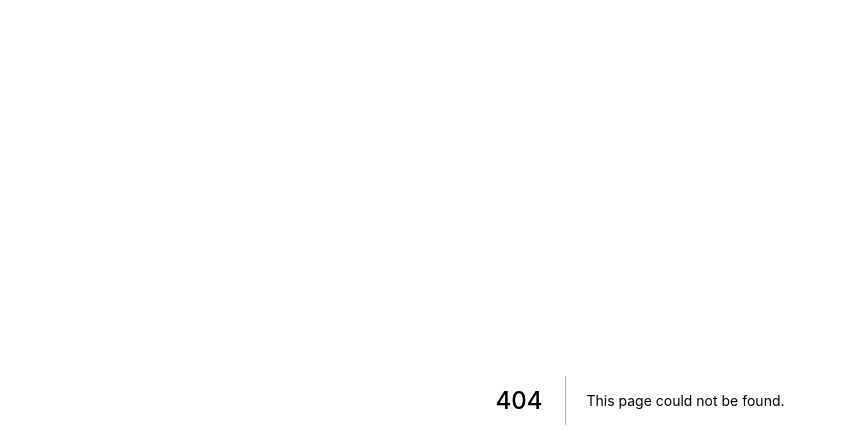
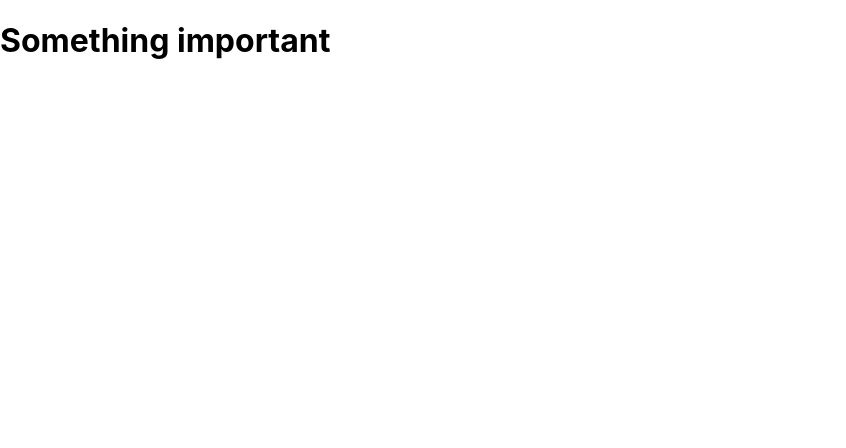
Before and after one commit to Christian-Adler/reacttraining, a Next.js app in the folder 23-nextjs-course/: page /news/something-important in a window 1280 px wide. Before the commit this address had no page. Shown: the top 448 px of the page, without its empty margins (0-846 px from the left). Built offline with nearby package versions, Linux system fonts and the light colour scheme.

Commit message:
added subroute (folder thererfore required) (again subfolder with index.js would work as well)

```diff
--- /dev/null
+++ b/23-nextjs-course/pages/news/something-important.js
@@ -0,0 +1,5 @@
+function DetailPage() {
+  return <h1>Something important</h1>;
+}
+
+export default DetailPage;
```
